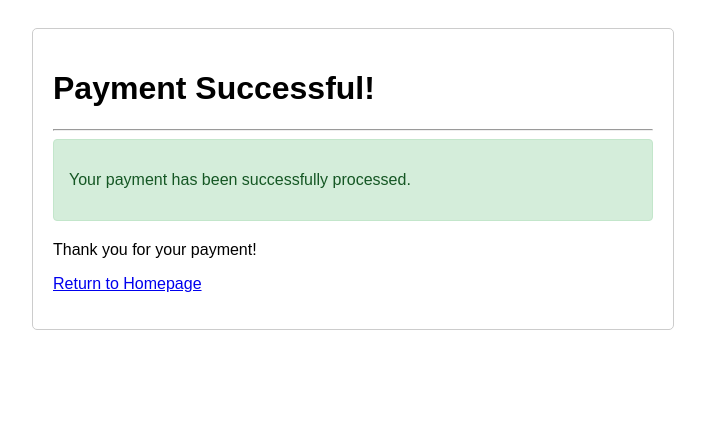
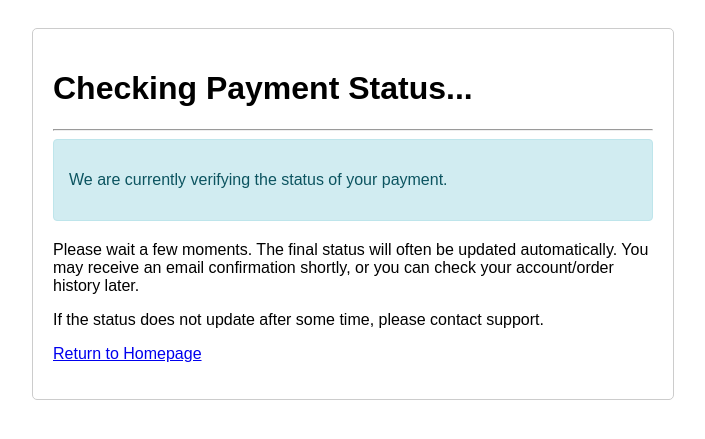
Before and after one commit to TewodrosAdimas/paymentIntegration, a Django app: template payments/templates/payments/payment_status.html in a window 1280 px wide. Shown: the top 439 px of the page, without its empty margins (287-992 px from the left). Run offline with Django 5.2, Linux system fonts and the light colour scheme; the template is opened without the code that fills it, so the values that code supplies are empty.

Commit message:
payment_status.html

```diff
--- a/payments/templates/payments/payment_status.html
+++ b/payments/templates/payments/payment_status.html
@@ -1,15 +1,15 @@
 {% extends 'payments/base.html' %}
 
-{% block title %}Payment Successful{% endblock %}
+{% block title %}Payment Status Check{% endblock %}
 
-{% block page_title %}Payment Successful!{% endblock %}
+{% block page_title %}Checking Payment Status...{% endblock %}
 
 {% block content %}
-<div class="alert alert-success">
+<div class="alert alert-info">
     {% if message %}
-        <p>{{ message }}</p>
+        <p>{{ message }}</p> {# Message passed from the view #}
     {% else %}
-        <p>Your payment has been successfully processed.</p>
+        <p>We are currently verifying the status of your payment.</p>
     {% endif %}
 </div>
 
@@ -19,25 +19,21 @@
         <dt>Your Transaction Reference:</dt>
         <dd>{{ transaction.tx_ref }}</dd>
 
-        <dt>Amount Paid:</dt>
+        <dt>Amount:</dt>
         <dd>{{ transaction.amount }} {{ transaction.currency }}</dd>
 
-        <dt>Status:</dt>
-        <dd>{{ transaction.get_status_display }}</dd> {# Use get_FOO_display for choices #}
-
-        {% if transaction.chapa_transaction_id %}
-            <dt>Chapa Transaction ID:</dt>
-            <dd>{{ transaction.chapa_transaction_id }}</dd>
-        {% endif %}
-
-        <dt>Date:</dt>
-        <dd>{{ transaction.updated_at|date:"Y-m-d H:i:s" }}</dd> {# Display update time #}
+        <dt>Current Status:</dt>
+        <dd>{{ transaction.get_status_display }}</dd>
     </dl>
 {% endif %}
 
-<p>Thank you for your payment!</p>
+<p>
+    Please wait a few moments. The final status will often be updated automatically.
+    You may receive an email confirmation shortly, or you can check your account/order history later.
+</p>
+<p>If the status does not update after some time, please contact support.</p>
 <p>
     <a href="/">Return to Homepage</a>
-    <!-- Or link to user's dashboard, order history etc. -->
+    <!-- Add link to contact support -->
 </p>
 {% endblock %}
```
